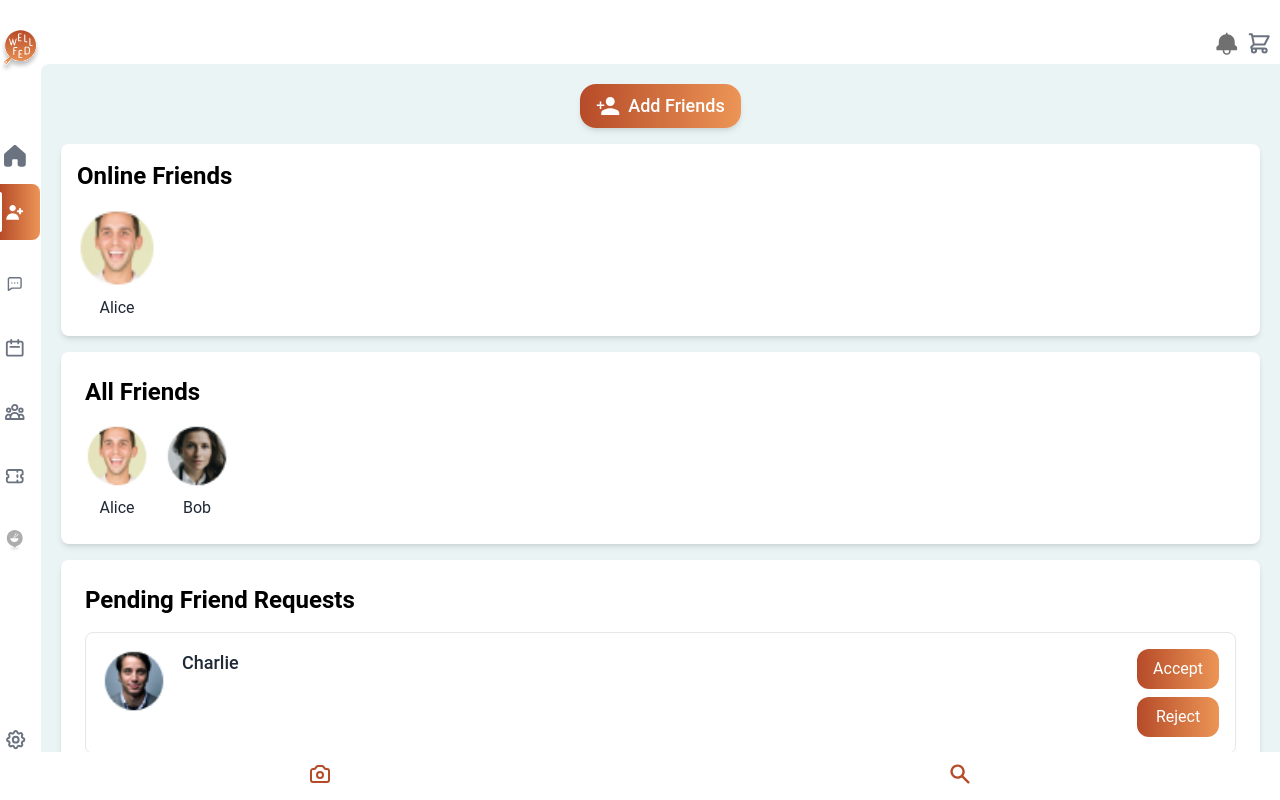
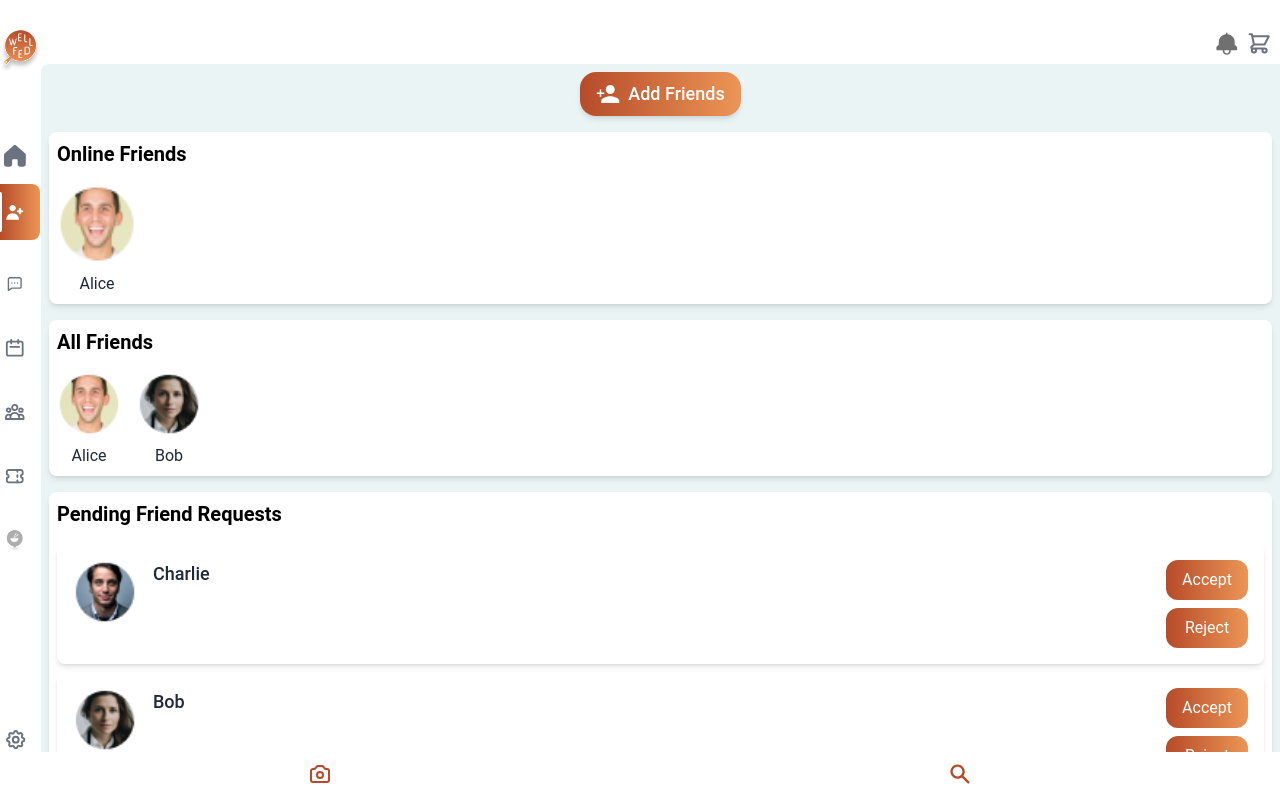
Before and after one commit to rithvikvelapati/WellFed, a Next.js app in the folder frontend/wellfed/: page /friends-section in a window 1280 px wide. Built offline with nearby package versions, Linux system fonts and the light colour scheme; no server answers.

Commit message:
frineds section styling

```diff
--- a/frontend/wellfed/src/app/friends-section/ui/FriendsPage.tsx
+++ b/frontend/wellfed/src/app/friends-section/ui/FriendsPage.tsx
@@ -99,7 +99,7 @@ const FriendsPage: React.FC = () => {
   };
 
   return (
-    <div className="p-4">
+    <div className="p-1">
       {/* Add Friends Button */}
       <div className="flex justify-center mb-4">
         <Link href="/friends-section/add-friend">
@@ -117,8 +117,8 @@ const FriendsPage: React.FC = () => {
       {/* Sections */}
       <div className="space-y-4">
         {/* Online Users Section */}
-        <div className="bg-white shadow-md rounded-lg p-4">
-          <h2 className="text-2xl font-semibold mb-4">Online Friends</h2>
+        <div className="bg-white shadow-md rounded-lg p-2">
+          <h2 className="text-xl font-semibold mb-4">Online Friends</h2>
           {onlineFriends.length > 0 ? (
             <div className="flex space-x-4 overflow-x-auto scrollbar-hide snap-x snap-mandatory">
               {onlineFriends.map((friend) => (
@@ -142,8 +142,8 @@ const FriendsPage: React.FC = () => {
           )}
         </div>
         {/* All Friends Section */}
-        <div className="bg-white shadow-md rounded-lg p-6">
-          <h2 className="text-2xl font-semibold mb-4">All Friends</h2>
+        <div className="bg-white shadow-md rounded-lg p-2">
+          <h2 className="text-xl font-semibold mb-4">All Friends</h2>
           {allFriends.length > 0 ? (
             <div className="flex space-x-4 overflow-x-auto scrollbar-hide">
               {allFriends.map((friend) => (
@@ -166,16 +166,16 @@ const FriendsPage: React.FC = () => {
           )}
         </div>
         {/* Pending Friend Requests Section */}
-        <div className="bg-white shadow-md rounded-lg p-6">
-          <h2 className="text-2xl font-semibold mb-4">
+        <div className="bg-white shadow-md rounded-lg p-2">
+          <h2 className="text-xl font-semibold mb-4">
             Pending Friend Requests
           </h2>
           {pendingFriendRequests.length > 0 ? (
-            <div className="space-y-4">
+            <div className="space-y-2">
               {pendingFriendRequests.map((request) => (
                 <div
                   key={request.id}
-                  className="flex sm:flex-row items-center sm:items-start space-y-2 sm:space-y-0 sm:space-x-4 p-4 border rounded-lg"
+                  className="flex sm:flex-row items-center sm:items-start space-y-2 sm:space-y-0 sm:space-x-4 p-4 shadow-md rounded-lg"
                 >
                   <Image
                     src={request.avatar}
@@ -227,7 +227,7 @@ const FriendsPage: React.FC = () => {
             <motion.button
               whileHover={{ scale: 1.05 }}
               whileTap={{ scale: 0.95 }}
-              className="flex justify-center items-center bg-gradient-to-r from-primary to-secondary text-white w-full max-w-md py-2 px-4 rounded-2xl text-lg font-medium shadow-md transition duration-200"
+              className="mb-2 flex justify-center items-center bg-gradient-to-r from-primary to-secondary text-white w-full max-w-md py-2 px-4 rounded-2xl text-lg font-medium shadow-md transition duration-200"
             >
               <ImBlocked className="mr-2 h-6 w-6" />
               Blocked Users
```
